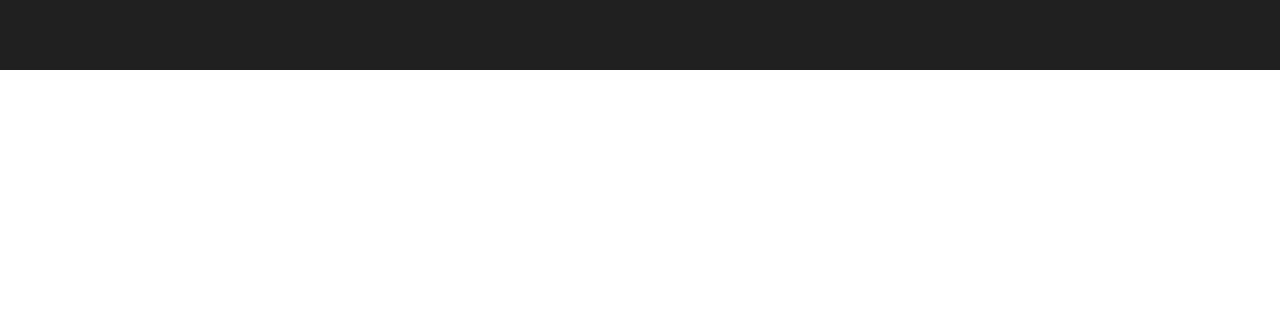
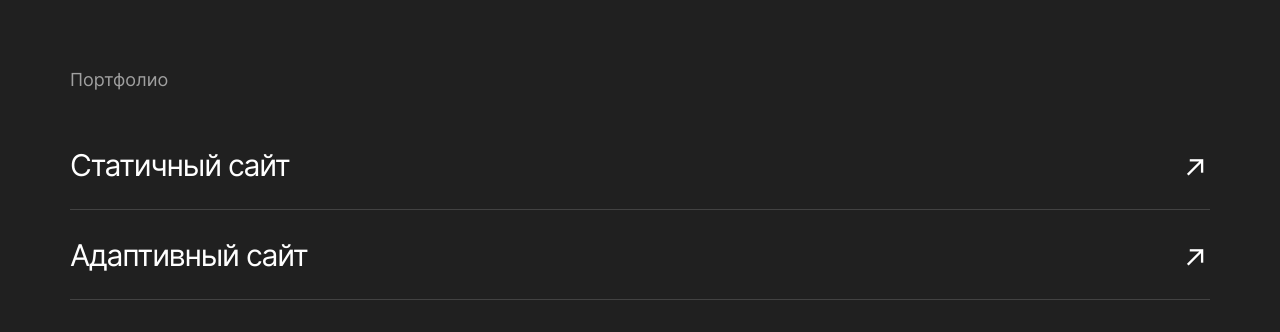
Before and after one commit to KappaKappaKappaKappaKappa/movies-explorer-frontend, a React (Create React App) app: page / in a window 1280 px wide. Shown: the part 2457-2789 px from the top of the page. Before the commit the page ends 2527 px from the top, so only its background shows below. Built offline with nearby package versions, Linux system fonts and the light colour scheme.

Commit message:
FEAT: Создать секцию Portfolio

```diff
--- a/src/components/App/App.js
+++ b/src/components/App/App.js
@@ -3,6 +3,7 @@ import Promo from "../Promo/Promo";
 import AboutProject from "../AboutProject/AboutProject";
 import Techs from "../Techs/Techs";
 import AboutMe from "../AboutMe/AboutMe";
+import Portfolio from "../Portfolio/Portfolio.jsx";
 import React, { useState, useEffect } from "react";
 
 function App() {
@@ -14,6 +15,7 @@ function App() {
       <AboutProject />
       <Techs />
       <AboutMe />
+      <Portfolio />
     </>
   );
 }
--- /dev/null
+++ b/src/components/Portfolio/Portfolio.css
@@ -0,0 +1,48 @@
+.portfolio {
+    padding         : 0 70px 125px;
+    background-color: #202020;
+}
+
+.portfolio__title {
+    color        : #A0A0A0;
+    margin-bottom: 50px;
+    font-size    : 1.125rem;
+    font-weight  : 400;
+    line-height  : 1.25rem;
+}
+
+.portfolio-links {
+    display       : flex;
+    flex-direction: column;
+    gap           : 20px;
+}
+
+.portfolio-links__item {
+    display        : flex;
+    justify-content: space-between;
+    text-decoration: none;
+    color          : #fff;
+    padding-bottom : 19px;
+    height         : 50px;
+    font-size      : 1.875rem;
+    font-weight    : 400;
+    letter-spacing : -1.2px;
+}
+
+.portfolio-links__item:not(:last-child) {
+    border-bottom: 1px solid #424242;
+}
+
+.portfolio-links__item:hover {
+    opacity: 0.8;
+}
+
+.portfolio-links__name {
+    line-height: 3.125rem;
+}
+
+.portfolio-links__icon {
+    width      : 29px;
+    height     : 60px;
+    line-height: 3.75rem;
+}
--- /dev/null
+++ b/src/components/Portfolio/Portfolio.jsx
@@ -0,0 +1,25 @@
+function Portfolio() {
+  return (
+    <section className="portfolio">
+      <h2 className="portfolio__title">Портфолио</h2>
+      <div className="portfolio-links">
+        <a href="#" className="portfolio-links__item">
+          <p className="portfolio-links__name">Статичный сайт</p>
+          <span className="portfolio-links__icon">↗</span>
+        </a>
+
+        <a href="#" className="portfolio-links__item">
+          <p className="portfolio-links__name">Адаптивный сайт</p>
+          <span className="portfolio-links__icon">↗</span>
+        </a>
+
+        <a href="#" className="portfolio-links__item">
+          <p className="portfolio-links__name">Одностраничное приложение</p>
+          <span className="portfolio-links__icon">↗</span>
+        </a>
+      </div>
+    </section>
+  );
+}
+
+export default Portfolio;
--- a/src/components/Promo/Promo.css
+++ b/src/components/Promo/Promo.css
@@ -1,10 +1,9 @@
 .promo {
   background-color: #073042;
-  padding: 0 70px 75px 70px;
+  padding: 75px 70px 75px 70px;
 }
 
 .promo__container {
-  padding-top: 75px;
   justify-content: space-between;
 }
 
--- a/src/components/Techs/Techs.css
+++ b/src/components/Techs/Techs.css
@@ -1,59 +1,56 @@
 .techs {
   background-color: #272727;
-  padding: 100px 70px;
-}
-
-.techs__container {
+  padding         : 100px 70px;
 }
 
 .techs__title {
   padding-bottom: 23px;
-  border-bottom: 1px solid #dadada;
-  font-size: 1.375rem;
+  border-bottom : 1px solid #dadada;
+  font-size     : 1.375rem;
   letter-spacing: -0.88px;
-  font-weight: 400;
-  margin-bottom: 90px;
+  font-weight   : 400;
+  margin-bottom : 90px;
 }
 
 .techs__info-container {
-  display: flex;
+  display       : flex;
   flex-direction: column;
-  align-items: center;
-  gap: 26px;
-  margin-bottom: 100px;
+  align-items   : center;
+  gap           : 26px;
+  margin-bottom : 100px;
 }
 
 .techs__info-title {
-  width: 52.63%;
-  text-align: center;
+  width         : 52.63%;
+  text-align    : center;
   letter-spacing: -2px;
-  font-size: 3.125rem;
-  font-weight: 400;
-  line-height: 3.625rem;
+  font-size     : 3.125rem;
+  font-weight   : 400;
+  line-height   : 3.625rem;
 }
 
 .techs__info-subtitle {
-  width: 40.35%;
-  text-align: center;
+  width         : 40.35%;
+  text-align    : center;
   letter-spacing: -0.56px;
-  line-height: 1.25rem;
-  font-size: 0.875rem;
+  line-height   : 1.25rem;
+  font-size     : 0.875rem;
 }
 
 .stack-container {
-  all: unset;
-  display: flex;
-  gap: 10px;
+  all            : unset;
+  display        : flex;
+  gap            : 10px;
   justify-content: center;
 }
 
 .stack-container__item {
-  all: unset;
+  all             : unset;
   background-color: #303030;
-  border-radius: 10px;
-  padding: 21px 0 22px 0;
-  width: 90px;
-  text-align: center;
-  font-size: 0.875rem;
-  letter-spacing: -0.56px;
+  border-radius   : 10px;
+  padding         : 21px 0 22px 0;
+  width           : 90px;
+  text-align      : center;
+  font-size       : 0.875rem;
+  letter-spacing  : -0.56px;
 }
--- a/src/components/Techs/Techs.jsx
+++ b/src/components/Techs/Techs.jsx
@@ -1,7 +1,6 @@
 function Techs() {
   return (
     <section className="techs">
-      <div className="techs__container">
         <h2 className="techs__title">Технологии</h2>
 
         <div className="techs__info-container">
@@ -20,7 +19,6 @@ function Techs() {
           <li className="stack-container__item">Express.js</li>
           <li className="stack-container__item">mongoDB</li>
         </ul>
-      </div>
     </section>
   );
 }
--- a/src/index.css
+++ b/src/index.css
@@ -6,3 +6,4 @@
 @import url("./components/AboutProject/AboutProject.css");
 @import url("./components/Techs/Techs.css");
 @import url("./components/AboutMe/AboutMe.css");
+@import url('./components/Portfolio/Portfolio.css')
```
